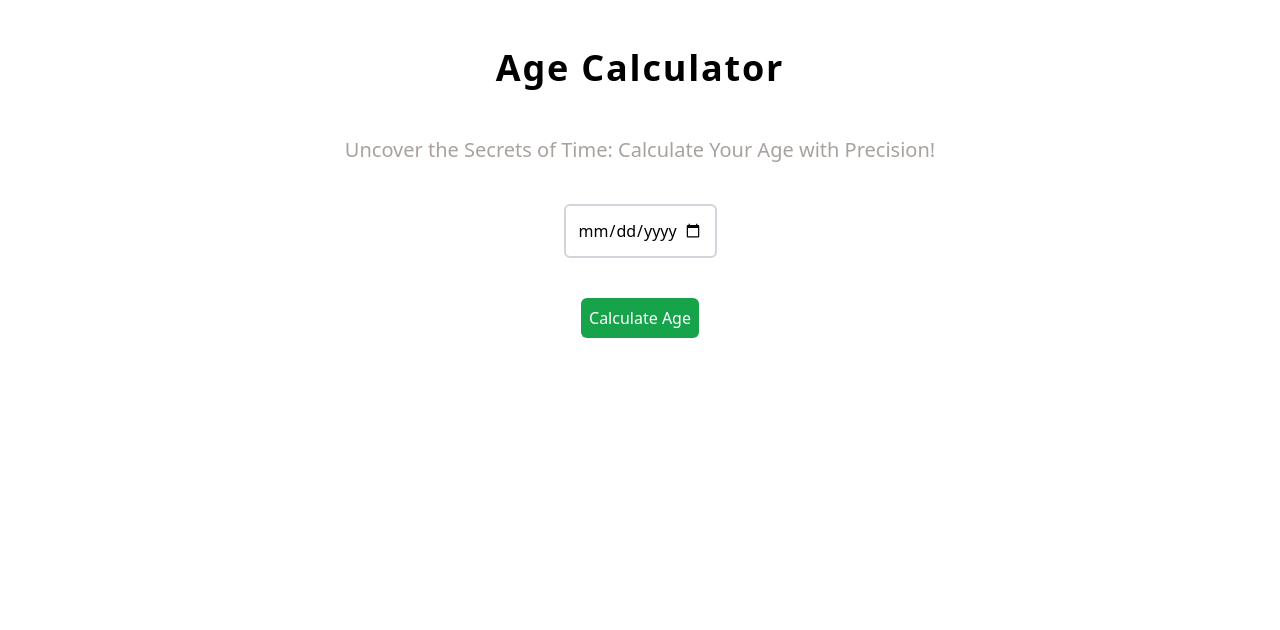
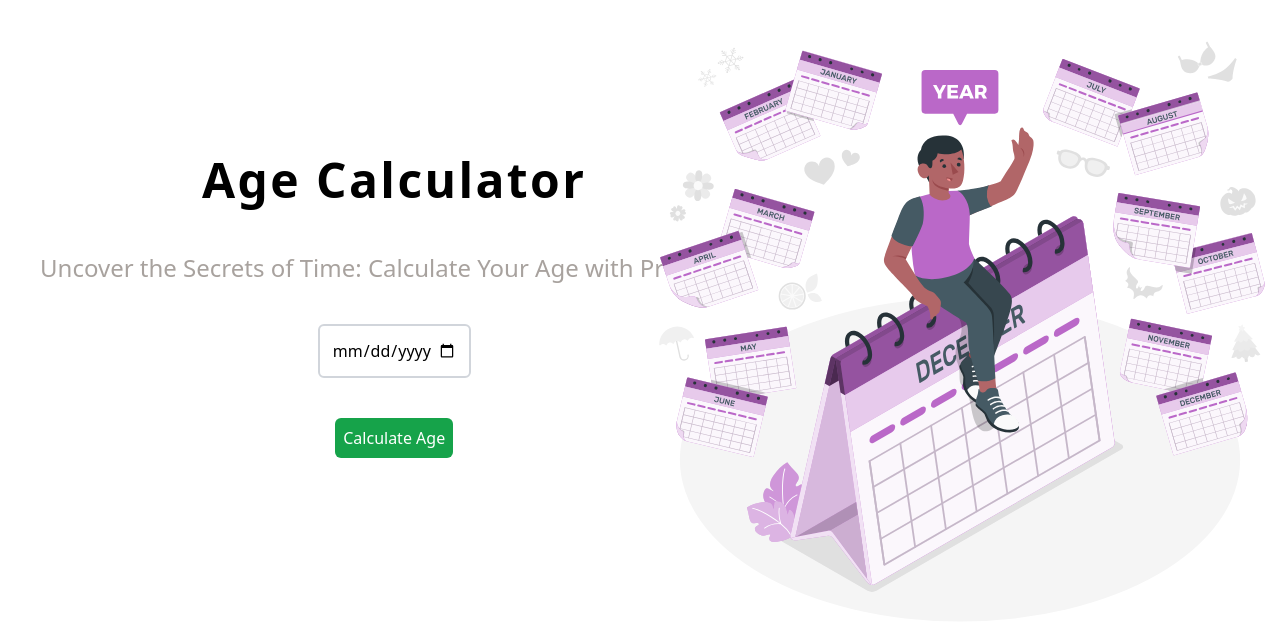
Before and after one commit to ParnaRoyChowdhury777/Age-Calculator, a React (Vite) app: page / in a window 1280 px wide. Shown: the top 630 px of the page. Built offline with nearby package versions, Linux system fonts and the light colour scheme.

Commit message:
Refactor App component and remove unused components

```diff
--- a/src/App.jsx
+++ b/src/App.jsx
@@ -1,8 +1,9 @@
 import React from 'react'
 import { useState } from 'react';
-import { AgeCalculatorForm } from './assets/components/AgeCalculatorForm'
-import AgeResult from './assets/components/AgeResult';
+import { AgeCalculatorForm } from './components/AgeCalculatorForm'
+import AgeResult from './components/AgeResult';
 import { differenceInDays, differenceInMonths, differenceInYears } from 'date-fns';
+import Image from './assets/calendar.svg';
 
 const App = () => {
 
@@ -21,12 +22,16 @@ const App = () => {
         });
     };
     return (
-        <div>
-          <h1 className='text-4xl font-bold tracking-wider my-12 text-center'>Age Calculator</h1>
-          <h3 className='text-xl text-center text-stone-400'>Uncover the Secrets of Time: Calculate Your Age with Precision!</h3>
-          <AgeCalculatorForm calculateAge = {calculateAge}/>
-          {age && <AgeResult age={age}/> }
-        </div>
+        <>
+          <div className='absolute left-10 top-20 my-7'>
+            <h1 className='text-5xl font-bold tracking-wider my-12 text-center'>Age Calculator</h1>
+            <h3 className='text-2xl text-center text-stone-400'>Uncover the Secrets of Time: Calculate Your Age with Precision!</h3>
+            <AgeCalculatorForm calculateAge = {calculateAge}/>
+            {age && <AgeResult age={age}/> }
+          </div>
+          <img src={Image} alt='calendar' className='w-1/2 absolute top-0 right-0'/>
+
+        </>
     )
 };
 
--- a/src/assets/components/AgeResult.jsx
+++ /dev/null
@@ -1,16 +0,0 @@
-import React from 'react'
-import PropTypes from 'prop-types';
-
-const AgeResult = ({age}) => {
-  return (
-      <h3 className='text-2xl text-center mt-10'>You are <span className='font-bold text-red-800'>{age.years}</span> years, <span className='font-bold text-red-800'>{age.months}</span> months and <span className='font-bold text-red-800'>{age.days}</span> days old.</h3>
-  )
-}
-AgeResult.propTypes = {
-    age: PropTypes.shape({
-        years: PropTypes.number.isRequired,
-        months: PropTypes.number.isRequired,
-        days: PropTypes.number.isRequired,
-    })
-};
-export default AgeResult
--- a/src/assets/components/AgeCalculatorForm.jsx
+++ b/src/components/AgeCalculatorForm.jsx
@@ -4,13 +4,12 @@ import PropTypes from 'prop-types';
 
 export const AgeCalculatorForm = ({calculateAge}) => {
     const [date, setDate] = useState('');
-    const handleChangeDate = (e) => {
-        setDate(e.target.value);
-    }
+
     const handleSubmit = (event) => {
         event.preventDefault();
         calculateAge(date);
-    }
+    };
+
     const getCurrentDate = () => {
         const today = new Date();
         const year = today.getFullYear();
@@ -28,11 +27,15 @@ export const AgeCalculatorForm = ({calculateAge}) => {
         return `${year}-${month}-${day}`;
       };
 
+
+
     return (
-    <form onSubmit={handleSubmit}>
-        <input type='date' className='block mx-auto my-10 p-3 border-2 border-gray-300 rounded-md cursor-pointer' value={date} onChange={handleChangeDate} max={getCurrentDate()}/>
-        <button type="submit" className='block mx-auto p-2 bg-green-600 text-white rounded-md hover:bg-green-900' disabled = {!date}>Calculate Age</button>
+    <div>
+    <form onSubmit={handleSubmit} className='flex-col'>
+        <input type='date' className='block mx-auto my-10 p-3 border-2 border-gray-300 rounded-md cursor-text' value={date} onChange={e => setDate(e.target.value)} max={getCurrentDate()}/>
+        <button type="submit" className='block mx-auto p-2 bg-green-600 text-white rounded-md hover:bg-green-900 cursor-pointer' disabled = {!date}>Calculate Age</button>
     </form>
+    </div>
   );
 };
 
--- /dev/null
+++ b/src/components/AgeResult.jsx
@@ -0,0 +1,19 @@
+import React from 'react'
+import PropTypes from 'prop-types';
+
+
+const AgeResult = ({age}) => {
+    return (
+      <div>
+        <h3 className='text-2xl text-center mt-10'>You are <span className='font-bold text-red-800'>{age.years}</span> years, <span className='font-bold text-red-800'>{age.months}</span> months and <span className='font-bold text-red-800'>{age.days}</span> days old.</h3>
+      </div>
+    )
+}
+AgeResult.propTypes = {
+    age: PropTypes.shape({
+        years: PropTypes.number.isRequired,
+        months: PropTypes.number.isRequired,
+        days: PropTypes.number.isRequired,
+    })
+};
+export default AgeResult
```
Also changed, not shown: src/assets/calendar.svg (added), src/index.css (line endings or trailing spaces).
